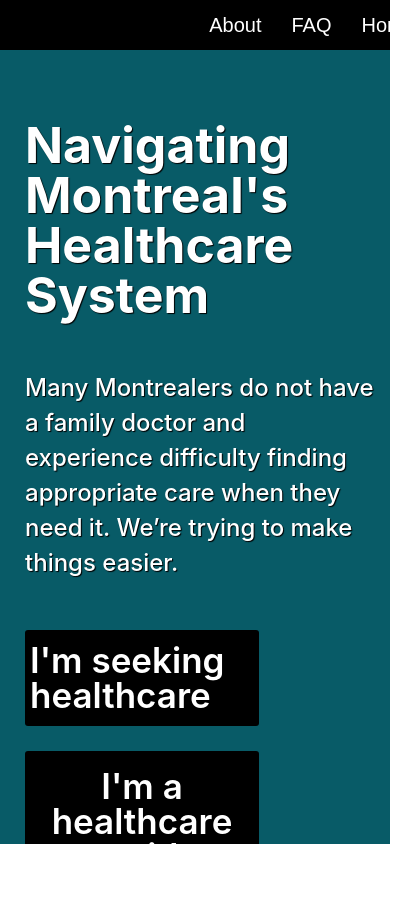
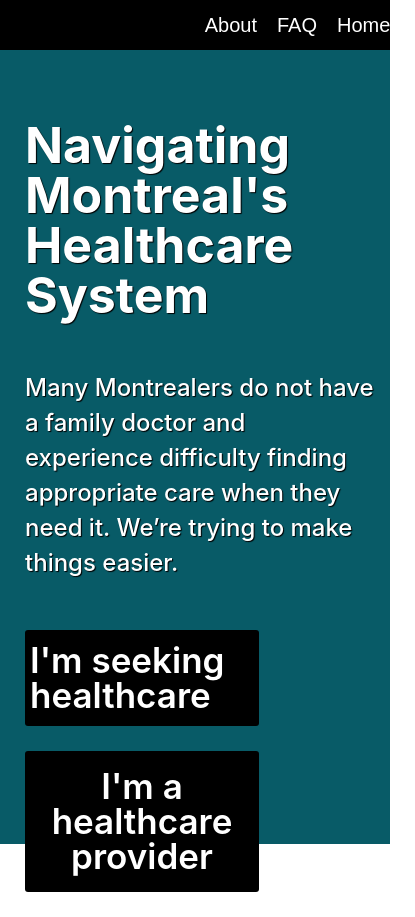
Before and after one commit to joni-sadler/Doctor-Finder, a React (Create React App) app in the folder frontend/: page / in a window 390 px wide. Shown: the whole page, 415 px wide, since content can reach past the window. Before the commit the page ends 844 px from the top, so only its background shows below. Built offline with nearby package versions, Linux system fonts and the light colour scheme; what react-animations would draw is missing.

Commit message:
Added responsive styling to Family Doctor page + some general style improvements for better responsive behaviour

```diff
--- a/frontend/src/components/GlobalStyles.js
+++ b/frontend/src/components/GlobalStyles.js
@@ -16,8 +16,8 @@ export default createGlobalStyle`
     }
 
     html, body {
-        max-width: 100vw;
-        max-height: 100vh;
+        width: 100vw;
+        height: 100vh;
     }
 
     html, body, div, span, applet, object, iframe,
--- a/frontend/src/components/Header.js
+++ b/frontend/src/components/Header.js
@@ -44,9 +44,15 @@ const MenuWrapper = styled.div`
   align-items: center;
   justify-content: center;
   width: 20%;
-  margin-right: 10%;
+  margin-right: 5%;
+  ${onDesktopMediaQuery()} {
+    margin-right: 10%;
+  }
+  ${onTabletMediaQuery()} {
+    margin-right: 15%;
+  }
   ${onSmallPhoneMediaQuery()} {
-    margin-right: 20%;
+    margin-right: 17%;
   }
 `;
 
@@ -60,7 +66,7 @@ const MenuItem = styled.p`
   cursor: pointer;
   ${onTabletMediaQuery()} {
     font-size: 20px;
-    margin: 0px 15px;
+    margin: 5px 10px;
   }
   ${onSmallPhoneMediaQuery()} {
     font-size: 18px;
@@ -79,7 +85,7 @@ const MenuItemLink = styled(NavLink)`
   cursor: pointer;
   ${onTabletMediaQuery()} {
     font-size: 20px;
-    margin: 10px 15px;
+    margin: 5px 0px 5px 10px;
   }
   ${onSmallPhoneMediaQuery()} {
     font-size: 18px;
--- a/frontend/src/components/Map.js
+++ b/frontend/src/components/Map.js
@@ -7,8 +7,11 @@ import {
 } from "@react-google-maps/api";
 import Geocode from "react-geocode";
 import styled from "styled-components";
-
-// const sortByDistance = require("sort-by-distance");
+import {
+  onSmallPhoneMediaQuery,
+  onDesktopMediaQuery,
+  onTabletMediaQuery,
+} from "../utils/responsive";
 
 const containerStyle = {
   width: "100%",
@@ -34,8 +37,6 @@ const Map = ({
   const [infoWindowMarker, setInfoWindowMarker] = useState(null);
   const [showingInfoWindow, setShowingInfoWindow] = useState(false);
   const [originPoint, setOriginPoint] = useState({});
-  // const [clinicCoordinates, setClinicCoordinates] = useState([]);
-  const [closestClinic, setClosestClinic] = useState([]);
 
   const clinicCoordinates = [];
 
@@ -100,11 +101,26 @@ const Map = ({
     }
   );
 
+  if (clinics) {
     clinics.forEach((clinic) => {
       clinicCoordinates.push({ latitude: clinic.lat, longitude: clinic.lng });
     });
+  }
+
+  if (walkInClinics) {
+    walkInClinics.forEach((clinic) => {
+      clinicCoordinates.push({ latitude: clinic.lat, longitude: clinic.lng });
+    });
+  }
+
+  if (appointmentClinics) {
+    appointmentClinics.forEach((clinic) => {
+      clinicCoordinates.push({ latitude: clinic.lat, longitude: clinic.lng });
+    });
+  }
 
   return isLoaded ? (
+    <MapContainer>
       <GoogleMap mapContainerStyle={containerStyle} center={center} zoom={12}>
         {infoWindowMarker && (
           <InfoWindow
@@ -114,7 +130,9 @@ const Map = ({
             }}
             visible={showingInfoWindow}
             onCloseClick={() => setInfoWindowMarker(null)}
-          options={{ pixelOffset: new window.google.maps.Size(0, -30) }}
+            options={{
+              pixelOffset: new window.google.maps.Size(0, -30),
+            }}
           >
             <InfoWindowContainer>
               <InfoWindowText>{infoWindowMarker.clinicName}</InfoWindowText>
@@ -148,10 +166,23 @@ const Map = ({
 
         <></>
       </GoogleMap>
-  ) : (
-    <></>
-  );
+    </MapContainer>
+  ) : null;
 };
+
+const MapContainer = styled.div`
+  height: 100%;
+  position: relative;
+  & *:focus {
+    outline: none;
+  }
+  ${onTabletMediaQuery()} {
+    height: 50%;
+  }
+  ${onSmallPhoneMediaQuery()} {
+    height: 50%;
+  }
+`;
 
 const InfoWindowContainer = styled.div`
   text-align: center;
--- a/frontend/src/pages/FamilyDoctor.js
+++ b/frontend/src/pages/FamilyDoctor.js
@@ -1,7 +1,13 @@
-import React, {useEffect, useState} from "react";
+import React, { useEffect, useState } from "react";
 import styled from "styled-components";
 import { NavLink } from "react-router-dom";
 import Map from "../components/Map";
+import Header from "../components/Header";
+import {
+  onSmallPhoneMediaQuery,
+  onDesktopMediaQuery,
+  onTabletMediaQuery,
+} from "../utils/responsive";
 
 const FamilyDoctor = () => {
   const [acceptingPatients, setAcceptingPatients] = useState([]);
@@ -12,10 +18,12 @@ const FamilyDoctor = () => {
     })
       .then((res) => res.json())
       .then((res) => setAcceptingPatients(res.data));
-  }, [])
+  }, []);
 
   return (
     <Container>
+      <Header />
+      <ContentWrapper>
         <MenuWrapper>
           <MenuText>Clinics with doctors accepting new patients:</MenuText>
           {acceptingPatients.map((acceptingPatients) => {
@@ -24,43 +32,78 @@ const FamilyDoctor = () => {
                 to={`/clinics/${acceptingPatients._id}`}
                 key={acceptingPatients._id}
               >
-                {acceptingPatients.clinicName}</ListItem>
-            )
+                {acceptingPatients.clinicName}
+              </ListItem>
+            );
           })}
-
         </MenuWrapper>
         <MapWrapper>
-            <Map acceptingPatients={acceptingPatients}/>
+          <Map acceptingPatients={acceptingPatients} />
         </MapWrapper>
+      </ContentWrapper>
     </Container>
-      )
-    }
-
+  );
+};
 
 const Container = styled.div`
   display: flex;
-  justify-content: space-between;
-  border: 1px solid blue;
-  width: 100%;
+  flex-direction: column;
+  width: 100vw;
+  height: 100vh;
+  overflow: auto;
+  background-color: #085b67;
+`;
+
+const ContentWrapper = styled.div`
+  display: flex;
+  height: 90%;
+  ${onDesktopMediaQuery()} {
+    flex-direction: column;
+    justify-content: flex-start;
+  }
+  ${onTabletMediaQuery()} {
+    flex-direction: column;
     height: 100%;
+  }
+  ${onSmallPhoneMediaQuery()} {
+    flex-direction: column;
+    height: 100%;
+  }
 `;
 
 const MenuWrapper = styled.div`
   display: flex;
   flex-direction: column;
-  border: 1px solid green;
-  width: 500px;
+  width: 90%;
 `;
 
 const MenuText = styled.p`
   font-size: 24px;
   font-weight: 600;
   padding: 0px 20px;
+  color: white;
+  text-shadow: 1px 1px 1px #000000;
 `;
 
 const MapWrapper = styled.div`
-  border: 1px solid purple;
-  width: 70%;
+  width: 100%;
+  height: 80%;
+  margin: 20px;
+  ${onDesktopMediaQuery()} {
+    height: 100%;
+    width: 90%;
+    margin: 5%;
+  }
+  ${onTabletMediaQuery()} {
+    height: 100%;
+    width: 90%;
+    margin: 5%;
+  }
+  ${onSmallPhoneMediaQuery()} {
+    height: 100%;
+    width: 90%;
+    margin: 5%;
+  }
 `;
 
 const ListItem = styled(NavLink)`
@@ -68,7 +111,8 @@ const ListItem = styled(NavLink)`
   font-weight: 600;
   padding: 0px 10px;
   margin: 10px 20px;
-  color: black;
+  color: white;
+  text-shadow: 1px 1px 1px #000000;
   text-decoration: none;
   cursor: pointer;
 `;
--- a/frontend/src/pages/Home.js
+++ b/frontend/src/pages/Home.js
@@ -26,7 +26,7 @@ const Home = () => {
 
   return (
     <Container>
-      <Header style={{ minWidth: "100vw" }} />
+      <Header />
       <ContentWrapper>
         <Title>Navigating Montreal's Healthcare System</Title>
         <SubheaderText>
@@ -82,7 +82,6 @@ const Container = styled.div`
   height: 100vh;
   width: 100vw;
   background-color: #085b67;
-  overflow: scroll;
 `;
 
 const ContentWrapper = styled.div`
```
Lines whose indentation alone changed are shown as unchanged.
